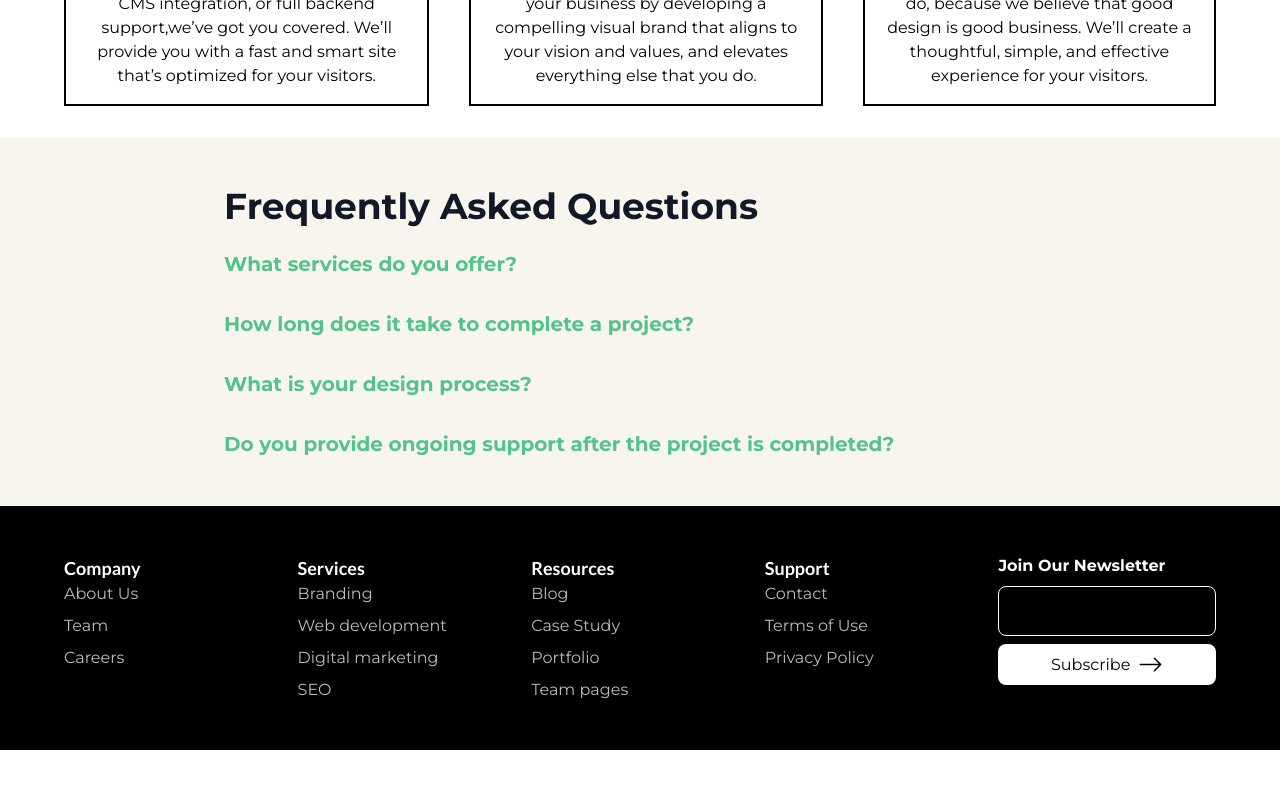
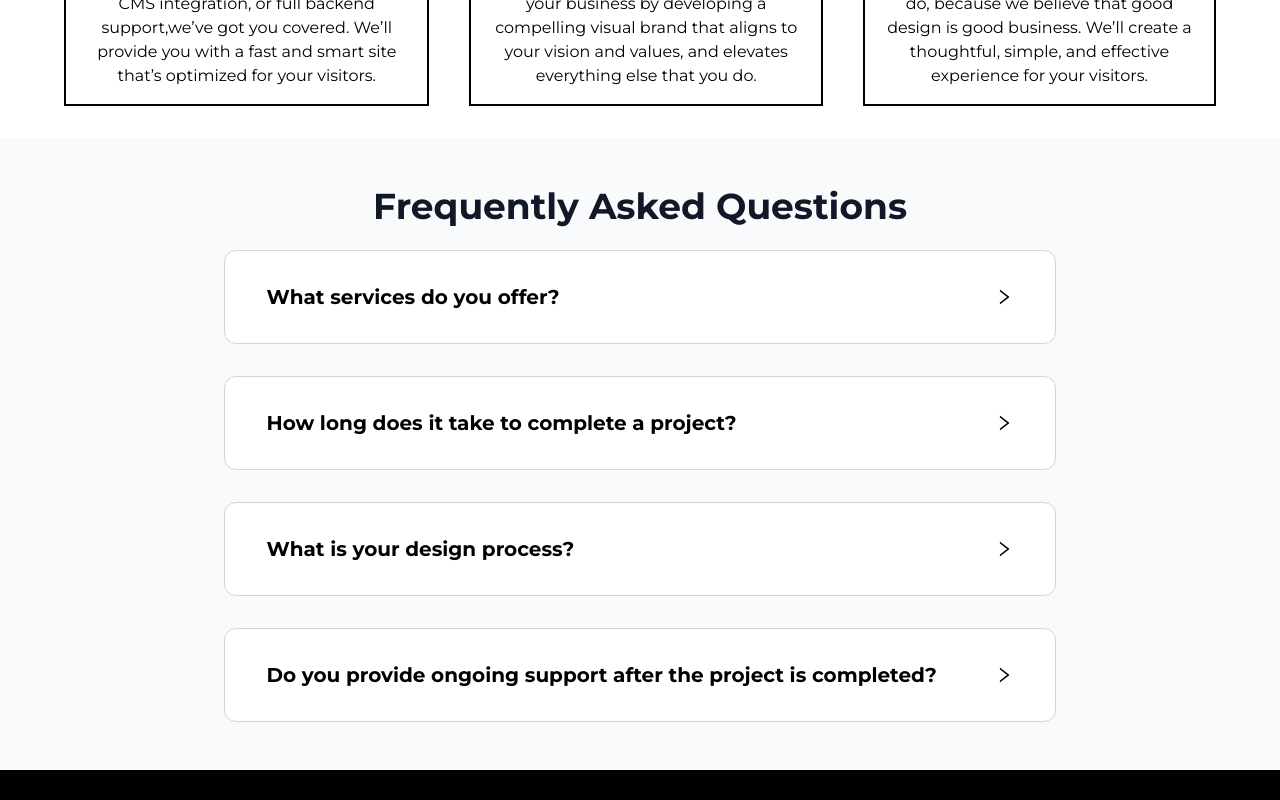
Before and after one commit to Sheriff-Oladimeji/Sparkle, a Next.js app: page / in a window 1280 px wide. Shown: the part 1000-1800 px from the top of the page. Before the commit the page ends 1750 px from the top, so only its background shows below. Built offline with nearby package versions, Linux system fonts and the light colour scheme.

Commit message:
feat: add styles to faq

```diff
--- a/src/components/faq/Faq.jsx
+++ b/src/components/faq/Faq.jsx
@@ -1,5 +1,6 @@
 "use client"
 import React, { useState } from "react";
+import {AiOutlineDown, AiOutlineRight} from "react-icons/ai"
 
 const faqData = [
   {
@@ -40,22 +41,32 @@ const Faq = () => {
   };
 
   return (
-    <div className="mt-8 py-12 bg-[#F7F5EE] ">
+    <div className="mt-8 py-12 bg-[#F9FAFB] ">
       <div className="max-w-4xl mx-auto px-4 sm:px-6 lg:px-8">
-        <h2 className="text-3xl leading-9 font-extrabold text-gray-900 sm:text-4xl sm:leading-10 mb-6">
+        <h2 className="text-3xl md:text-4xl leading-9 font-extrabold text-gray-900 sm:text-4xl sm:leading-10 mb-6 text-center">
           Frequently Asked Questions
         </h2>
         <div className="space-y-8">
           {faqData.map((item) => (
-            <div key={item.id}>
-              <h3
-                className="text-xl leading-7 font-bold text-green cursor-pointer"
-                onClick={() => toggleItem(item.id)}
-              >
-                {item.question}
-              </h3>
+            <div
+              key={item.id}
+              className="bg-white rounded-xl border border-gray-300 py-8"
+              onClick={() => toggleItem(item.id)}
+            >
+              <div className="flex justify-between items-center w-[90%] mx-auto">
+                <h3 className="text-xl leading-7 font-bold cursor-pointer">
+                  {item.question}
+                </h3>
+                <button className="text-xl font-bold">
+                  {openItems.includes(item.id) ? (
+                    <AiOutlineDown size={20} />
+                  ) : (
+                    <AiOutlineRight size={20} />
+                  )}
+                </button>
+              </div>
               {openItems.includes(item.id) && (
-                <div className="mt-2 text-gray-700">
+                <div className="mt-4 text-gray-700 w-[90%] mx-auto">
                   <p>{item.answer}</p>
                 </div>
               )}
```
